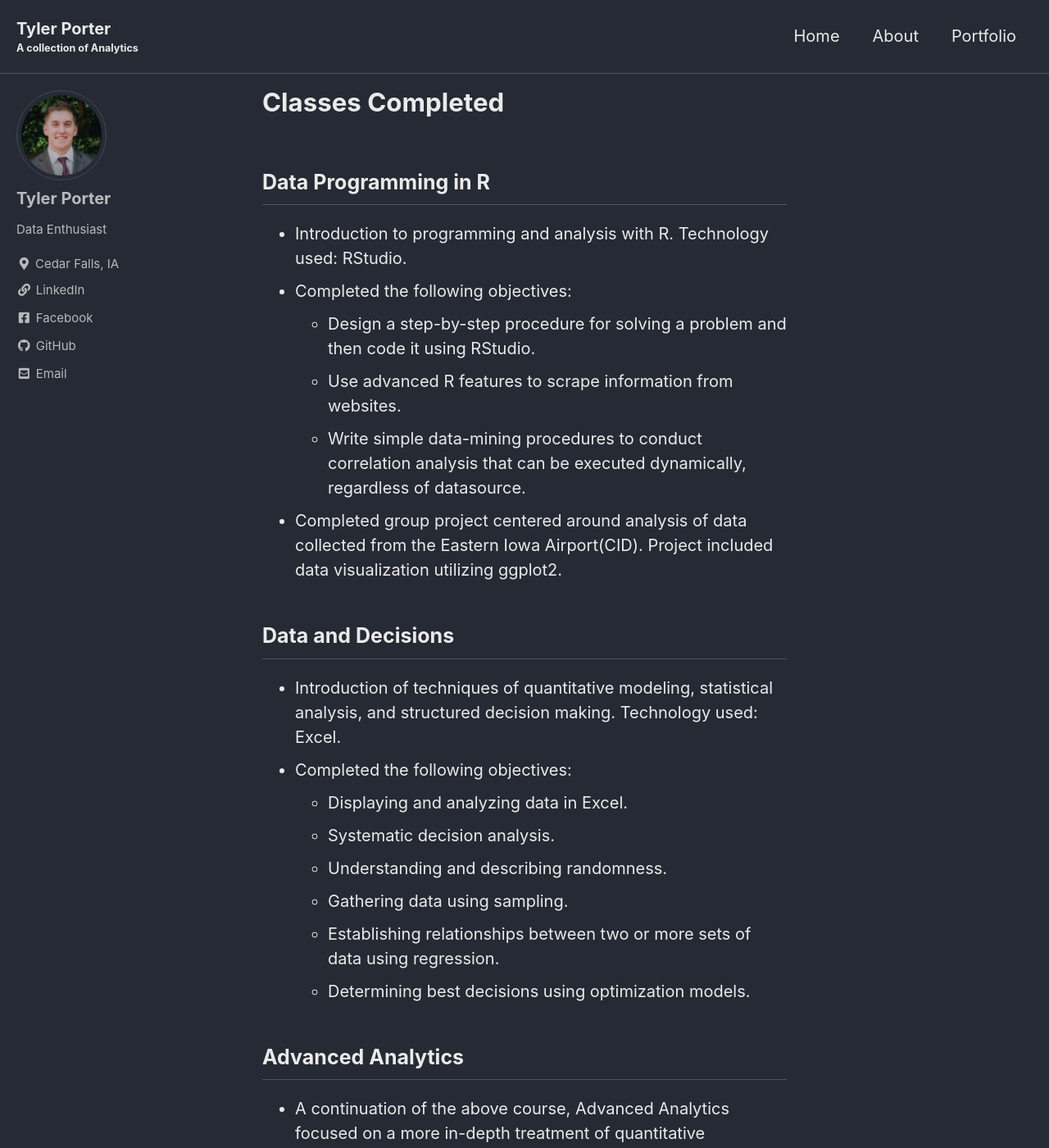
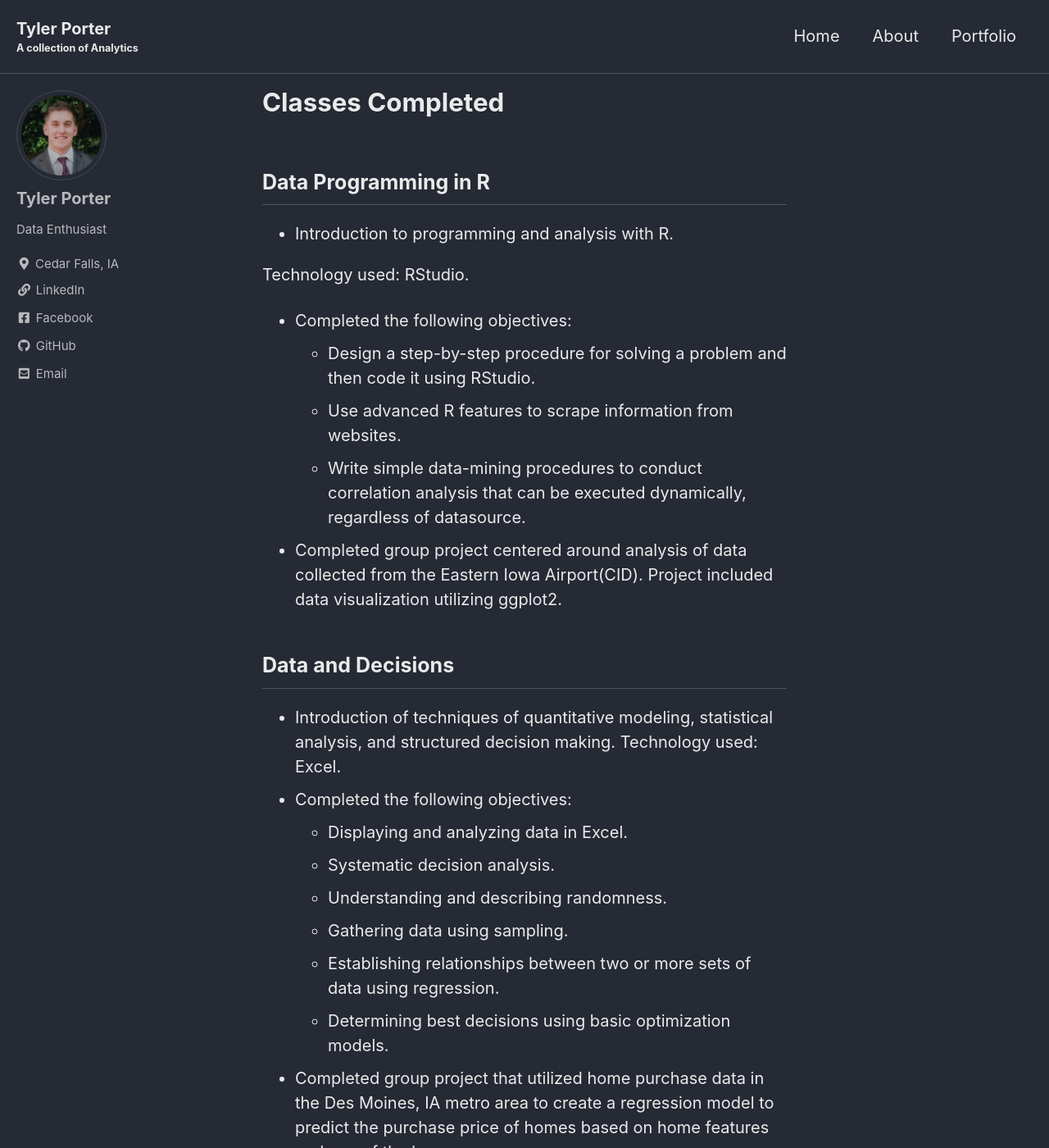
Before and after one commit to tyljporter/typo.github.io, a Jekyll site: the page built from _pages/completed.md, in a window 1280 px wide and 1400 px high. Shown: the whole window at 82% size. Built offline with Jekyll 4.4.1, drawn with Linux system fonts in a browser that asks for light colours; cached includes are drawn as plain includes; some of the changed text lies outside the part shown.

Commit message:
indendation fix.

```diff
--- a/_pages/completed.md
+++ b/_pages/completed.md
@@ -5,6 +5,7 @@ permalink: /transcript/
 
 ## Data Programming in R
 * Introduction to programming and analysis with R.
+
 Technology used: RStudio.
 * Completed the following objectives:
   * Design a step-by-step procedure for solving a problem and then code it using RStudio.
@@ -20,8 +21,8 @@ Technology used: RStudio.
   * Understanding and describing randomness.
   * Gathering data using sampling.
   * Establishing relationships between two or more sets of data using regression.
-  * Determining best decisions using optimization models.
-
+  * Determining best decisions using basic optimization models.
+* Completed group project that utilized home purchase data in the Des Moines, IA metro area to create a regression model to predict the purchase price of homes based on home features and age of the home.
 ## Advanced Analytics
 * A continuation of the above course, Advanced Analytics focused on a more in-depth treatment of quantitative techniques involved in data analysis and decision-making. Technology used: Excel and JMP.
 * Completed the following objectives:
```
